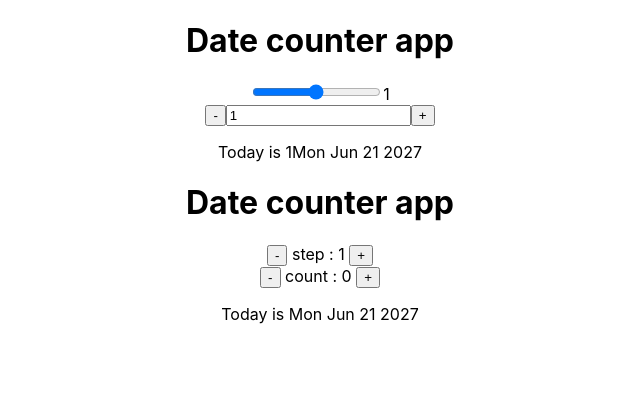
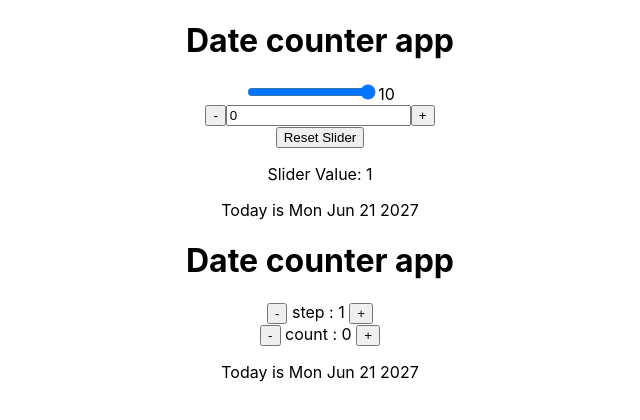
Before and after one commit to vimal336/React-js-projects, a React (Create React App) app in the folder date-counter/: page / in a window 1280 px wide. Shown: the top 420 px of the page, without its empty margins (320-960 px from the left). Built offline with nearby package versions, Linux system fonts and the light colour scheme.

Commit message:
react date counter project

```diff
--- a/date-counter/src/App.js
+++ b/date-counter/src/App.js
@@ -11,35 +11,50 @@ function App() {
 }
 
 function Counter2() {
-  const [step, setStep] = useState(1);
   const [count, setCount] = useState(0);
-
-  const [inputValue, setInputValue] = useState(1);
+  const [sliderValue, setSliderValue] = useState(1);
 
   const date = new Date("june 21 2027");
   date.setDate(date.getDate() + count);
 
-  function handleCount() {
-    setCount((c) => count - 1);
+  function handleDec() {
+    setCount((c) => count - sliderValue);
   }
 
-  function handleCount() {
-    setCount((c) => count + 1);
+  function handleInc() {
+    setCount((c) => count + sliderValue);
   }
+
+  const handleSliderChange = (e) => {
+    setSliderValue(parseInt(e.target.value, 10));
+  };
+
+
+  const handleInputChange = (e) => {
+    const value = parseInt(e.target.value, 10) || 0;
+    setCount(value);
+  };
+
+  const handleResetSlider = () => {
+    // Reset the slider to its initial value (e.g., 50)
+    setSliderValue(1);
+  };
 
 
   return (
     <>
       <h1>Date counter app</h1>
       <div>
-        <input type="range" min="1" max="100" />1
+        <input type="range" min="1" max="10"  onChange={handleSliderChange}/>10
       </div>
 
       <div>
-        <button onClick={handleCount}>-</button>
-        <input type="text" value={inputValue} onChange={handleCount}  />
-        <button onClick={handleCount}>+</button>
+        <button onClick={handleDec}>-</button>
+        <input type="text" value={count} onChange={handleInputChange}/>
+        <button onClick={handleInc}>+</button>
       </div>
+      <button onClick={handleResetSlider}>Reset Slider</button>
+      <p>Slider Value: {sliderValue}</p>
       <div>
         <p>
           <span>
@@ -48,7 +63,6 @@ function Counter2() {
               : count > 0
               ? `${count} days from today is `
               : `${Math.abs(count)} days ago was `}
-              {inputValue}
           </span>
           <span>{date.toDateString()}</span>
         </p>
```
